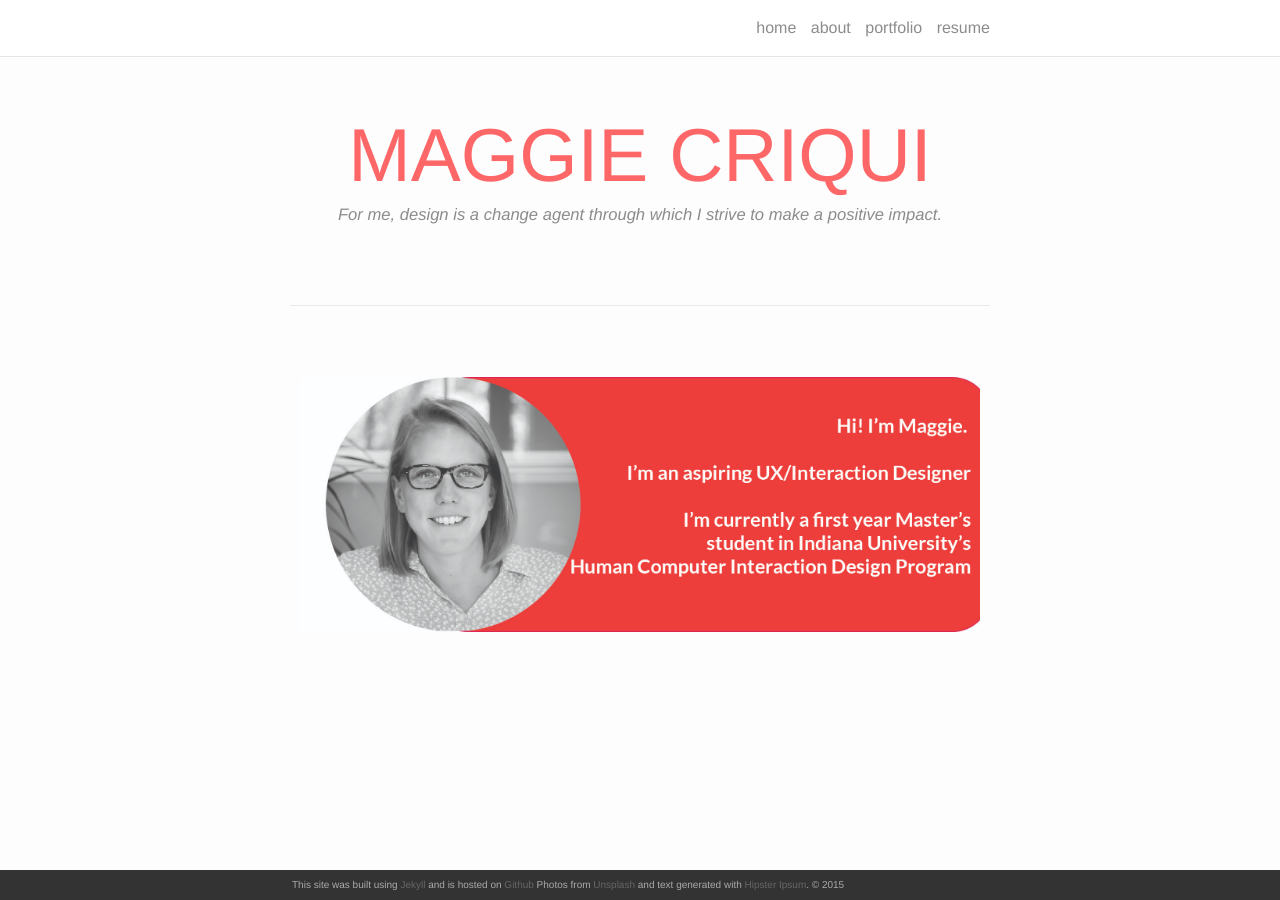
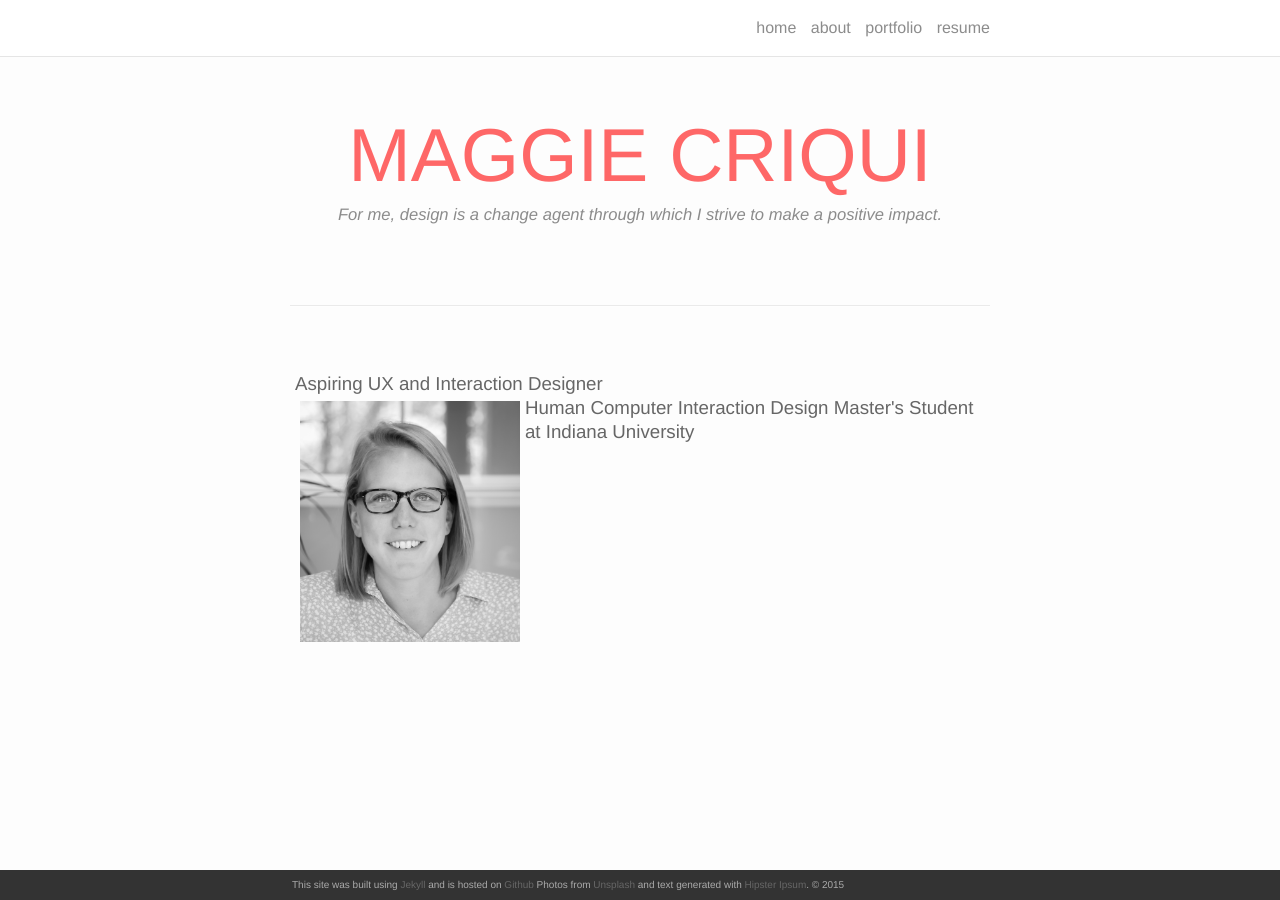
Before and after one commit to mcriqui/mcriqui.github.io, a Jekyll site: the page built from index.html, in a window 1280 px wide. Built offline with Jekyll 4.4.1, drawn with Linux system fonts in a browser that asks for light colours; nearby versions of some CDN libraries.

Commit message:
added homepage image

```diff
--- a/index.html
+++ b/index.html
@@ -10,7 +10,13 @@ mg: /img/homepage.jpg
   <hr>
   <br/>
 </div>
+<!--
+<div class="img_row">
+  <img class="col three" src="{{ site.baseurl }}/img/homepage.jpg"/>
+</div> -->
 
 <div class="img_row">
-<img class="col three" src="{{ site.baseurl }}/img/homepage.jpg"/>
+  <h3>Aspiring UX and Interaction Designer</h3>
+  <img class="col one" class="img-responsive" src="{{ site.baseurl }}/img/headshot.jpg"/>
+  <h3>Human Computer Interaction Design Master's Student at Indiana University</h3>
 </div>
```
Also changed, not shown: img/Homepage.jpg, img/headshot.jpg (added).
